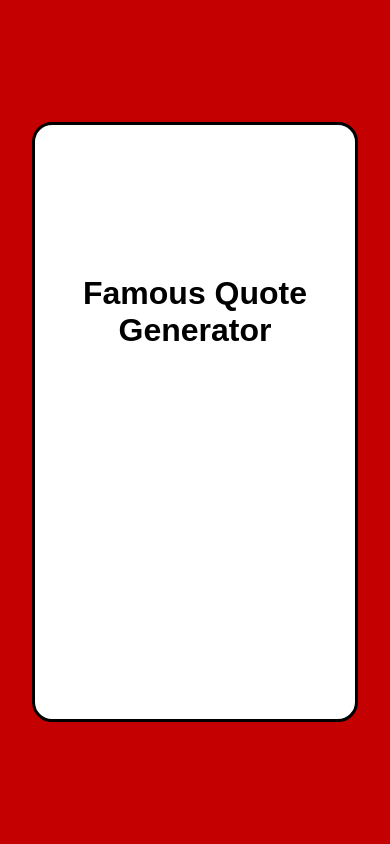
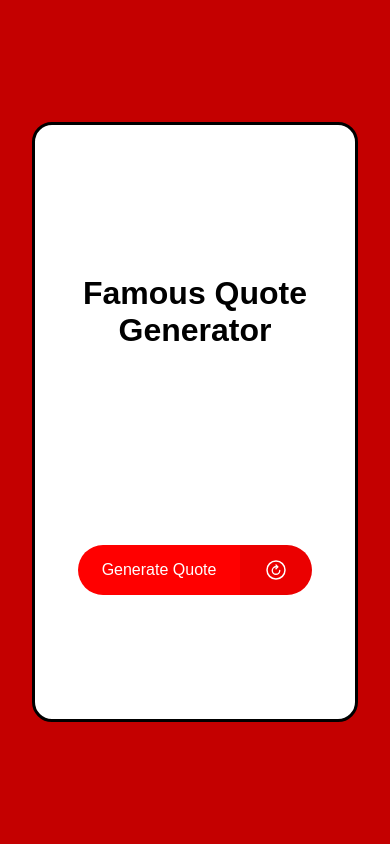
Before and after one commit to SosaTheHustler/RandomQuotes, a PHP site: page / in a window 390 px wide. Run offline with PHP 8.4, Linux system fonts and the light colour scheme.

Commit message:
fixed generate quote button

```diff
--- a/styles.css
+++ b/styles.css
@@ -32,9 +32,8 @@ body{
     color: white;
     cursor: pointer;
     margin-top: 60px;
-    position: fixed;
+    position: sticky;
     top: 550px;
-    left: 850px;
 }
 
 .button:hover{
@@ -93,3 +92,9 @@ body{
     font-style: normal;
     margin-bottom: 1rem;
 }
+
+@media (max-width: 600px) {
+    body {
+        font-size: 1.25rem;
+    }
+}
```
